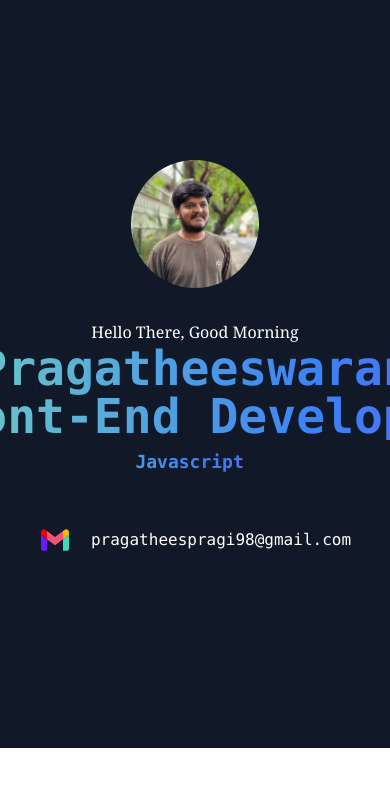
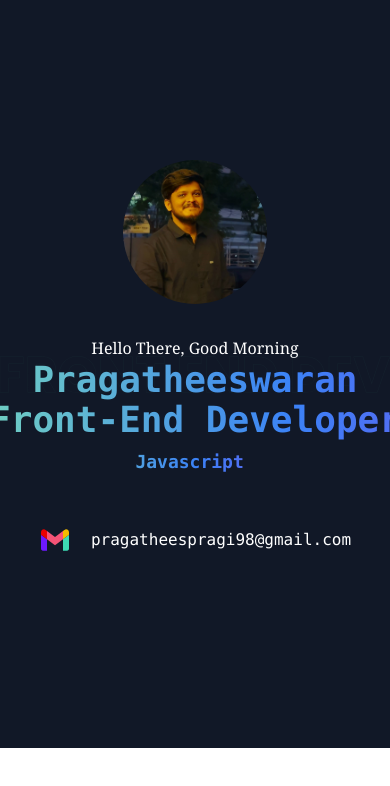
Before and after one commit to pragatheeswaranpragi/pragi, a Next.js app: page /component/banner in a window 390 px wide. Shown: the top 786 px of the page. Built offline with nearby package versions, Linux system fonts and the light colour scheme.

Commit message:
Responsive Enhance

```diff
--- a/pages/component/banner.jsx
+++ b/pages/component/banner.jsx
@@ -29,11 +29,11 @@ return (
             <div className="flex relative z-20 items-center">
                 <div className="container mx-auto px-6 flex flex-col justify-between items-center relative py-4">
                     <div className="flex flex-col">
-                        <img src="/img/pragi.jpg" className="rounded-full w-32 mx-auto" alt='Pragatheeswaran pic'/>
+                        <img src="/img/pragi.jpg" className="rounded-full object-cover object-center w-36 h-36 mx-auto" alt='Pragatheeswaran pic'/>
                         <div className="max-w-3xl mx-auto text-center pt-8">
                             <p className='font-serif'>{`Hello There, ${time}`}</p>
                             <h1
-                                className="text-5xl font-black text-transparent sm:text-5xl bg-clip-text bg-gradient-to-r from-green-300 via-blue-500 to-purple-600 animate-text">
+                                className="px-2 text-4xl font-black text-transparent md:text-5xl bg-clip-text bg-gradient-to-r from-green-300 via-blue-500 to-purple-600 animate-text">
                                 Pragatheeswaran<br />
                                 <span className="sm:block">
                                 Front-End Developer
```
Also changed, not shown: public/img/pragi.jpg, public/img/pragiold.jpg (deleted).
